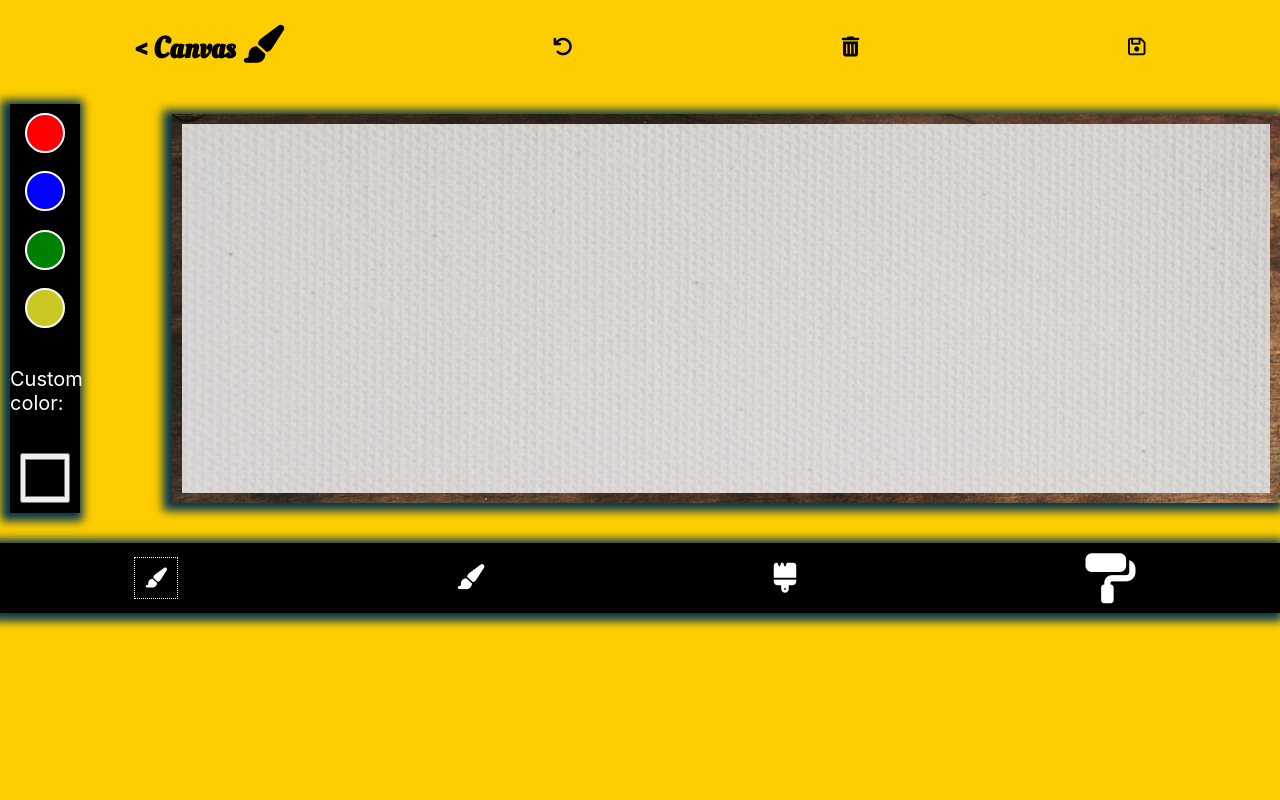
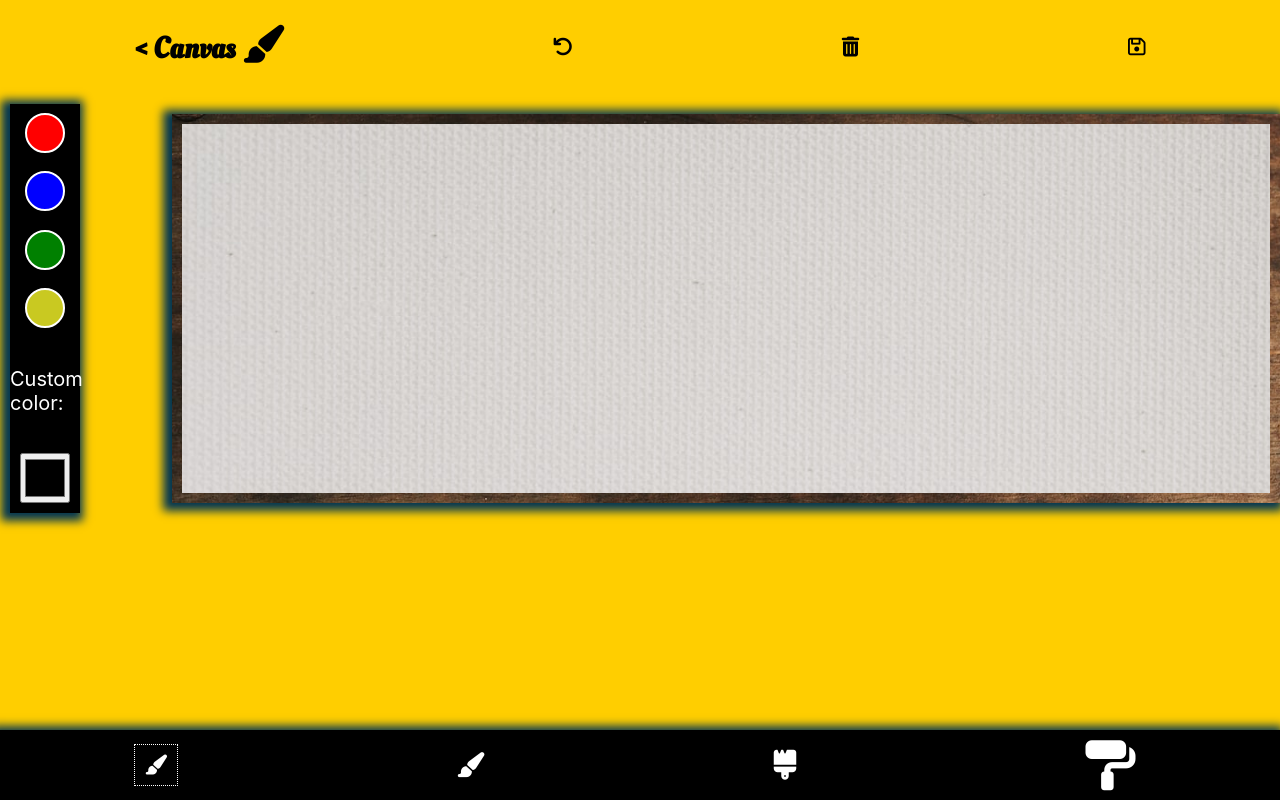
Before and after one commit to DavidVerghese/DrawingWithReact, a React (Create React App) app: page /canvas in a window 1280 px wide. Built offline with nearby package versions, Linux system fonts and the light colour scheme.

Commit message:
made the toolbar fixed at the bottom

```diff
--- a/src/Components/Tools/Tools.css
+++ b/src/Components/Tools/Tools.css
@@ -22,12 +22,15 @@
   justify-content: space-around;
   align-items: center;
   flex-direction: row;
-  margin-top: 40px;
+  /* margin-top: 40px; */
   flex-wrap: wrap;
   width: 100%;
   background-color: black;
   box-shadow: -3px 2px 9px 6px #033652;
   color: white;
+
+  position: absolute;
+  bottom: 0;
 }
 
 
```
